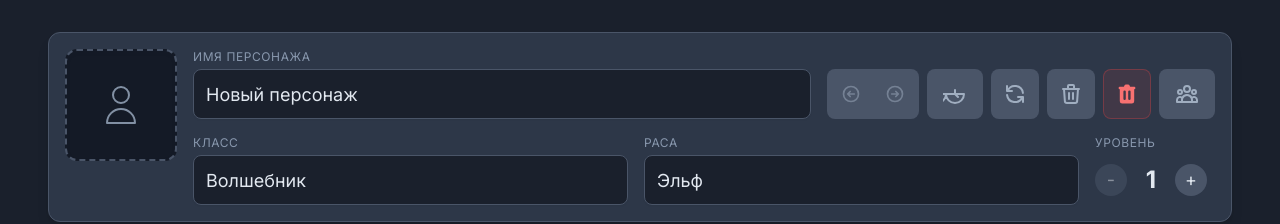
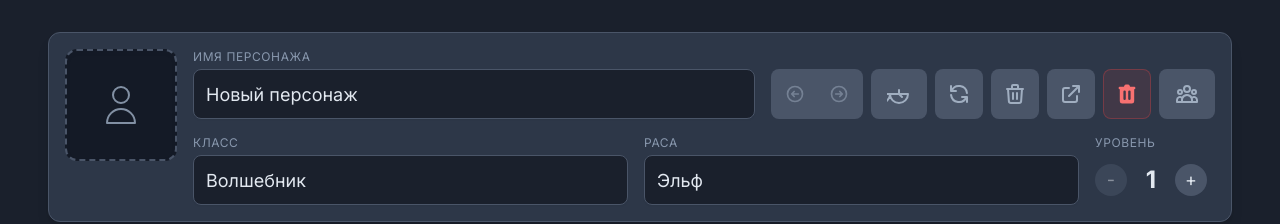
Before and after one commit to Snikerss/dnd-sheet-owlbear-extension, a React (Vite) app: page / in a window 1280 px wide. Both pictures are taken after a click on the button "Создать первого персонажа". Shown: the top 224 px of the page. Built offline with nearby package versions, Linux system fonts and the light colour scheme; no server answers.

Commit message:
fix(sync): protect active character selection on standalone tab load and add header open standalone button

```diff
--- a/App.tsx
+++ b/App.tsx
@@ -46,7 +46,14 @@ const AppContent: React.FC = () => {
   }, []);
 
   useEffect(() => {
+    const urlParams = typeof window !== 'undefined' ? new URLSearchParams(window.location.search) : null;
+    const urlCharId = urlParams?.get('charId');
+
     if (!isLoading && activeCharacterId && !characters[activeCharacterId]) {
+      if (urlCharId && urlCharId === activeCharacterId) {
+        // Do not reset activeCharacterId if it was specified via URL query parameter while waiting for remote sync
+        return;
+      }
       setActiveCharacterId(null);
     }
   }, [characters, activeCharacterId, isLoading]);
@@ -368,6 +375,7 @@ const AppContent: React.FC = () => {
               onSyncCharacter={() => syncCharacter(activeCharacterId)}
               onClearLocalCache={() => clearLocalCache(activeCharacterId)}
               onDeleteCharacter={() => handleDeleteCharacter(activeCharacterId)}
+              onOpenStandalone={() => handleOpenStandalone(activeCharacterId)}
               isGM={isGM}
             />
         </CharacterProvider>
--- a/components/CharacterHeader.tsx
+++ b/components/CharacterHeader.tsx
@@ -15,6 +15,7 @@ interface CharacterHeaderProps {
   onSync?: () => void;
   onClearCache?: () => void;
   onDeleteCharacter?: () => void;
+  onOpenStandalone?: () => void;
   isGM?: boolean;
 }
 
@@ -139,6 +140,7 @@ export const CharacterHeader: React.FC<CharacterHeaderProps> = React.memo(({
   onSync,
   onClearCache,
   onDeleteCharacter,
+  onOpenStandalone,
   isGM = true,
 }) => {
   const { character, dispatch } = useCharacter();
@@ -202,6 +204,18 @@ export const CharacterHeader: React.FC<CharacterHeaderProps> = React.memo(({
                         </svg>
                     </button>
                   )}
+                  {onOpenStandalone && (
+                    <button
+                      onClick={onOpenStandalone}
+                      className="h-[50px] w-12 flex items-center justify-center bg-[var(--color-surface-raised)] text-[var(--color-text-medium)] hover:text-white rounded-lg hover:bg-[var(--color-surface-raised-hover)] transition-colors active:scale-95"
+                      data-tooltip="Открыть в новой вкладке"
+                      aria-label="Открыть в новой вкладке"
+                    >
+                        <svg xmlns="http://www.w3.org/2000/svg" className="h-6 w-6" fill="none" viewBox="0 0 24 24" stroke="currentColor" strokeWidth={2}>
+                          <path strokeLinecap="round" strokeLinejoin="round" d="M10 6H6a2 2 0 00-2 2v10a2 2 0 002 2h10a2 2 0 002-2v-4M14 4h6m0 0v6m0-6L10 14" />
+                        </svg>
+                    </button>
+                  )}
                   {onDeleteCharacter && (isGM || !character.ownerId || !myPlayerId || character.ownerId === myPlayerId) && (
                     <button
                       onClick={onDeleteCharacter}
--- a/components/CharacterSheet.tsx
+++ b/components/CharacterSheet.tsx
@@ -48,6 +48,7 @@ interface CharacterSheetProps {
     onSyncCharacter?: () => void;
     onClearLocalCache?: () => void;
     onDeleteCharacter?: () => void;
+    onOpenStandalone?: () => void;
     isGM?: boolean;
 }
 
@@ -62,6 +63,7 @@ export const CharacterSheet: React.FC<CharacterSheetProps> = ({
     onSyncCharacter,
     onClearLocalCache,
     onDeleteCharacter,
+    onOpenStandalone,
     isGM = true,
 }) => {
     // --- CONTEXT HOOKS ---
@@ -922,6 +924,7 @@ export const CharacterSheet: React.FC<CharacterSheetProps> = ({
                     onSync={onSyncCharacter}
                     onClearCache={onClearLocalCache}
                     onDeleteCharacter={onDeleteCharacter}
+                    onOpenStandalone={onOpenStandalone}
                     isGM={isGM}
                 />
 
--- a/state/useCharacterManager.ts
+++ b/state/useCharacterManager.ts
@@ -1009,7 +1009,24 @@ export const useCharacterManager = (): CharacterManager => {
         });
         addNotification('Отправлен запрос на повторную синхронизацию персонажа.', 'info');
       } else {
-        addNotification('Синхронизация доступна в среде Owlbear Rodeo.', 'info');
+        console.log(`[DND Sheet] Standalone mode: Manual sync requesting character data for ${id}...`);
+        const payload = {
+          type: 'REQUEST_CHARACTER_DATA',
+          charId: id,
+          senderClientId: SESSION_CLIENT_ID,
+          senderId: SESSION_CLIENT_ID
+        };
+
+        try {
+          localBridge.postMessage(payload);
+        } catch (e) {}
+
+        if (typeof window !== 'undefined' && window.opener) {
+          try {
+            window.opener.postMessage(payload, '*');
+          } catch (e) {}
+        }
+        addNotification('Запрос на синхронизацию отправлен в главное окно Owlbear.', 'info');
       }
     } catch (e) {
       console.error('[DND Sheet] Failed to trigger syncCharacter:', e);
```
